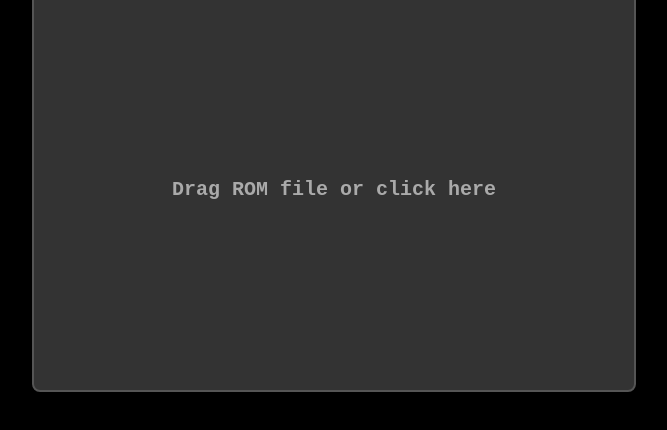
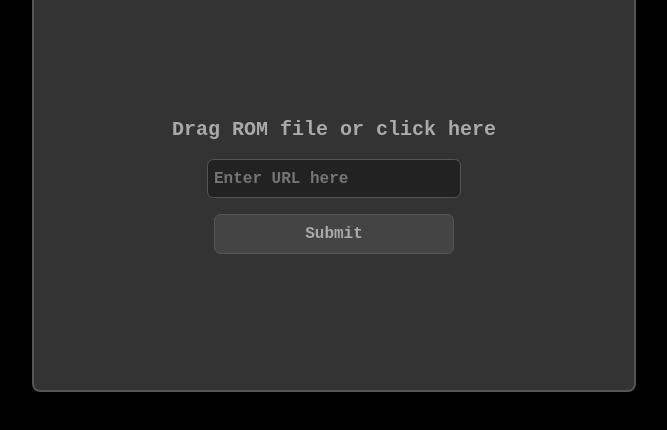
Before and after one commit to ga-af-hub/sa-edition, a website: page index.html in a window 1280 px wide. Shown: the part 320-750 px from the top of the page, without its empty margins (306-973 px from the left). Drawn offline with Linux system fonts and the light colour scheme.

Commit message:
Update index.html

```diff
--- a/index.html
+++ b/index.html
@@ -103,6 +103,25 @@
         <div id = box>
             <input type = file id = input>
             Drag ROM file or click here
+            <!-- URL Input Section -->
+            <div style="margin-top: 10px; display: flex; flex-direction: column; align-items: center;">
+                <input type="text" id="urlInput" placeholder="Enter URL here"
+                       style="padding: 0.6em 0.4em; margin: 0.5em; width: 15em; max-width: 100%;
+                              font-family: monospace; font-weight: bold; font-size: 16px;
+                              background-color: #222; color: #aaa; border-radius: 0.4em;
+                              border: 1px solid #555;">
+                <button onclick="submitUrl()">Submit</button>
+            </div>
+
+            <script>
+                let url = "";
+
+                function submitUrl() {
+                    url = document.getElementById("urlInput").value;
+                    console.log("Submitted URL:", url);
+                    // You can use `url` for loading ROMs or other functionality
+                }
+            </script>
         </div>
 
         <script>
```
